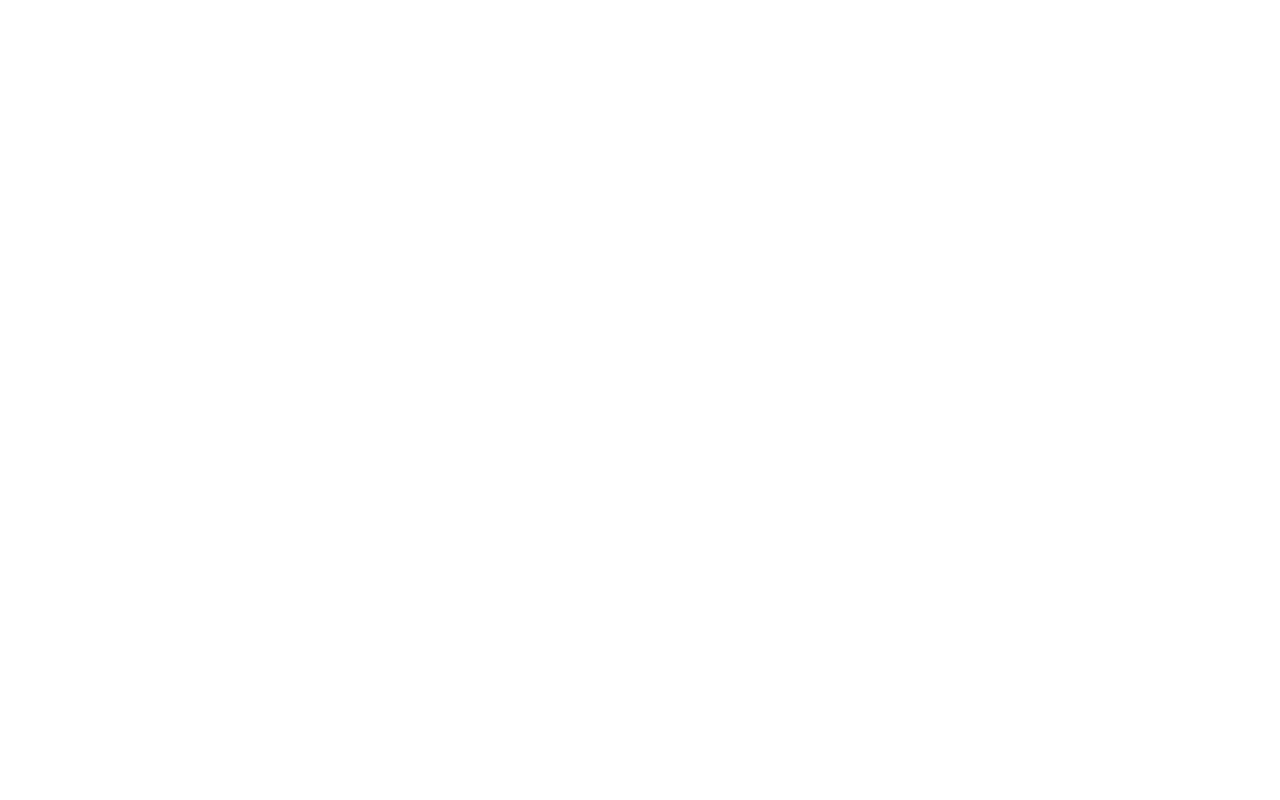
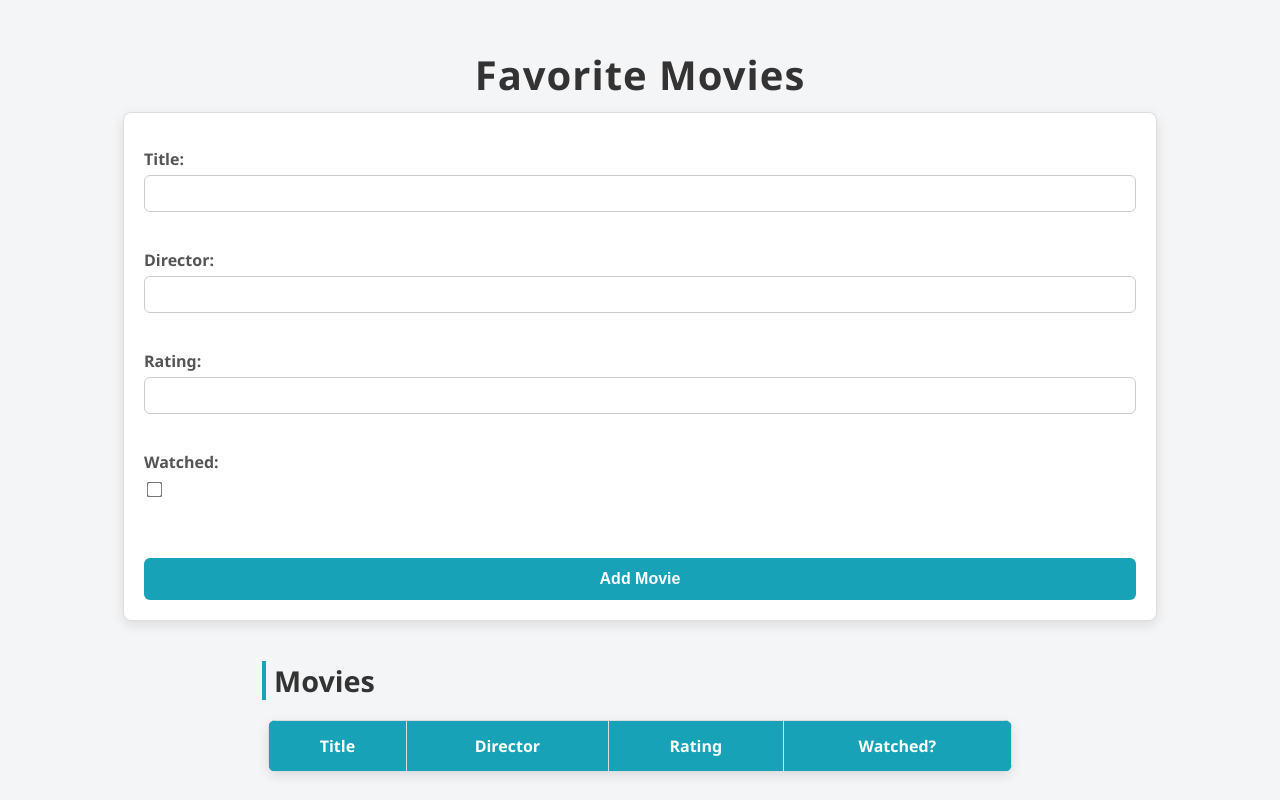
Before and after one commit to Satibbag/09-Assignment-Favorite-Collection, a plain HTML site: page index.html in a window 1280 px wide. Drawn offline with Linux system fonts and the light colour scheme.

Commit message:
Completed index.html, styles.css, and script.js

```diff
--- a/index.html
+++ b/index.html
@@ -1,10 +1,48 @@
 <!DOCTYPE html>
 <html lang="en">
-<head>
-  <meta charset="UTF-8">
-  <title>Title</title>
-</head>
-<body>
+  <head>
+    <meta charset="UTF-8">
+    <meta name="viewport"
+          content="width=device-width, user-scalable=no, initial-scale=1.0, maximum-scale=1.0, minimum-scale=1.0">
+    <meta http-equiv="X-UA-Compatible" content="IE=edge">
+    <title>Movie Collection</title>
+    <link rel="stylesheet" type="text/css" href="styles.css">
+    <script src="script.js" defer></script>
+  </head>
+  <body>
+    <h1>Favorite Movies</h1>
+    <form id="movieForm">
+      <label for="title">Title:</label>
+      <input type="text" id="title" name="title" required>
+      <br>
 
-</body>
+      <label for="director">Director:</label>
+      <input type="text" id="director" name="director" required>
+      <br>
+
+      <label for="rating">Rating:</label>
+      <input type="text" id="rating" name="rating" required>
+      <br>
+
+      <label for="watched">Watched:</label>
+      <input type="checkbox" id="watched" name="watched">
+      <br>
+      <br>
+
+      <button type="button" onclick="addMovie()">Add Movie</button>
+    </form>
+
+    <h2>Movies</h2>
+    <table>
+      <thead>
+        <tr>
+          <th>Title</th>
+          <th>Director</th>
+          <th>Rating</th>
+          <th>Watched?</th>
+        </tr>
+      </thead>
+      <tbody id="movieTable"></tbody>
+    </table>
+  </body>
 </html>
--- a/script.js
+++ b/script.js
@@ -0,0 +1,53 @@
+let movies = [];
+
+function addMovie() {
+    const title = document.getElementById("title").value;
+    const director = document.getElementById("director").value;
+    const rating = document.getElementById("rating").value;
+    const watched = document.getElementById("watched").checked;
+
+    const movie = {
+        title: title,
+        director: director,
+        rating: rating,
+        watched: watched
+    };
+
+    movies.push(movie);
+
+    updateTable();
+
+    document.getElementById("movieForm").reset();
+}
+
+function updateTable() {
+    const tableBody = document.getElementById("movieTable");
+
+    tableBody.innerHTML = "";
+
+    movies.forEach((movie) => {
+        const row = document.createElement("tr");
+
+        const titleCell = document.createElement("td");
+        titleCell.textContent = movie.title;
+        row.appendChild(titleCell);
+
+        const directorCell = document.createElement("td");
+        directorCell.textContent = movie.director;
+        row.appendChild(directorCell);
+
+        const ratingCell = document.createElement("td");
+        ratingCell.textContent = movie.rating;
+        row.appendChild(ratingCell);
+
+        const watchedCell = document.createElement("td");
+        const watchedIcon = document.createElement("span");
+        watchedIcon.textContent = movie.watched ? "✓" : "✗";
+        watchedIcon.className = movie.watched ? "watched" : "not-watched";
+        watchedCell.appendChild(watchedIcon);
+
+        row.appendChild(watchedCell);
+
+        tableBody.appendChild(row);
+    });
+}
--- a/styles.css
+++ b/styles.css
@@ -0,0 +1,142 @@
+/* Body and content layout */
+body {
+    display: flex;
+    flex-direction: column;
+    align-items: center;
+    font-family: "Segoe UI", Tahoma, Geneva, Verdana, sans-serif;
+    background-color: #f3f5f7;
+    color: #333;
+    margin: 0;
+    padding: 20px;
+}
+
+/* Header styling */
+h1 {
+    font-size: 2.5em;
+    margin-bottom: 10px;
+    color: #333;
+    letter-spacing: 1px;
+}
+
+/* Form section */
+form {
+    display: flex;
+    flex-direction: column;
+    width: 80%;
+    padding: 20px;
+    background-color: #ffffff;
+    border: 1px solid #ddd;
+    border-radius: 8px;
+    box-shadow: 0 4px 12px rgba(0, 0, 0, 0.1);
+    margin-bottom: 20px;
+}
+
+label {
+    font-weight: bold;
+    margin-top: 15px;
+    color: #555;
+}
+
+input {
+    padding: 10px;
+    margin-top: 5px;
+    border: 1px solid #ccc;
+    border-radius: 6px;
+    transition: border-color 0.3s ease;
+}
+
+input[type="text"]:focus {
+    border-color: #17a2b8;
+    outline: none;
+    box-shadow: 0 0 5px rgba(23, 162, 184, 0.5);
+}
+
+input[type="checkbox"] {
+    align-self: flex-start;
+    transform: scale(1.2);
+    margin-top: 10px;
+}
+
+button {
+    margin-top: 15px;
+    padding: 12px;
+    background-color: #17a2b8;
+    color: #ffffff;
+    border: none;
+    border-radius: 6px;
+    cursor: pointer;
+    font-weight: bold;
+    font-size: 1em;
+    transition: background-color 0.3s ease, transform 0.2s ease;
+}
+
+button:hover {
+    background-color: #138496;
+    transform: scale(1.01);
+}
+
+/* Table section */
+h2 {
+    font-size: 1.8em;
+    margin-top: 20px;
+    color: #333;
+    width: 60%;
+    margin-bottom: 10px;
+    border-left: 4px solid #17a2b8;
+    padding-left: 8px;
+}
+
+table {
+    width: 60%;
+    margin-top: 10px;
+    border-collapse: collapse;
+    background-color: #ffffff;
+    border-radius: 8px;
+    overflow: hidden;
+    box-shadow: 0 4px 12px rgba(0, 0, 0, 0.1);
+    transition: box-shadow 0.3s ease;
+}
+
+th, td {
+    padding: 14px;
+    border: 1px solid #ddd;
+    text-align: center;
+    font-size: 1em;
+}
+
+th {
+    background-color: #17a2b8;
+    color: #ffffff;
+    font-weight: bold;
+}
+
+td {
+    background-color: #f9f9f9;
+    color: #555;
+}
+
+td:nth-child(odd) {
+    background-color: #f3f5f7;
+}
+
+/* Hover effect for table rows */
+tr:hover td {
+    background-color: #e6f2f5;
+}
+
+/* Watched column checkmark and cross styling */
+td:last-child {
+    font-size: 1.5em;
+}
+
+td:last-child .watched {
+    color: #28a745;
+}
+
+td:last-child .not-watched {
+    color: #dc3545;
+}
+
+.watched, .not-watched {
+    font-weight: bold;
+}
```
